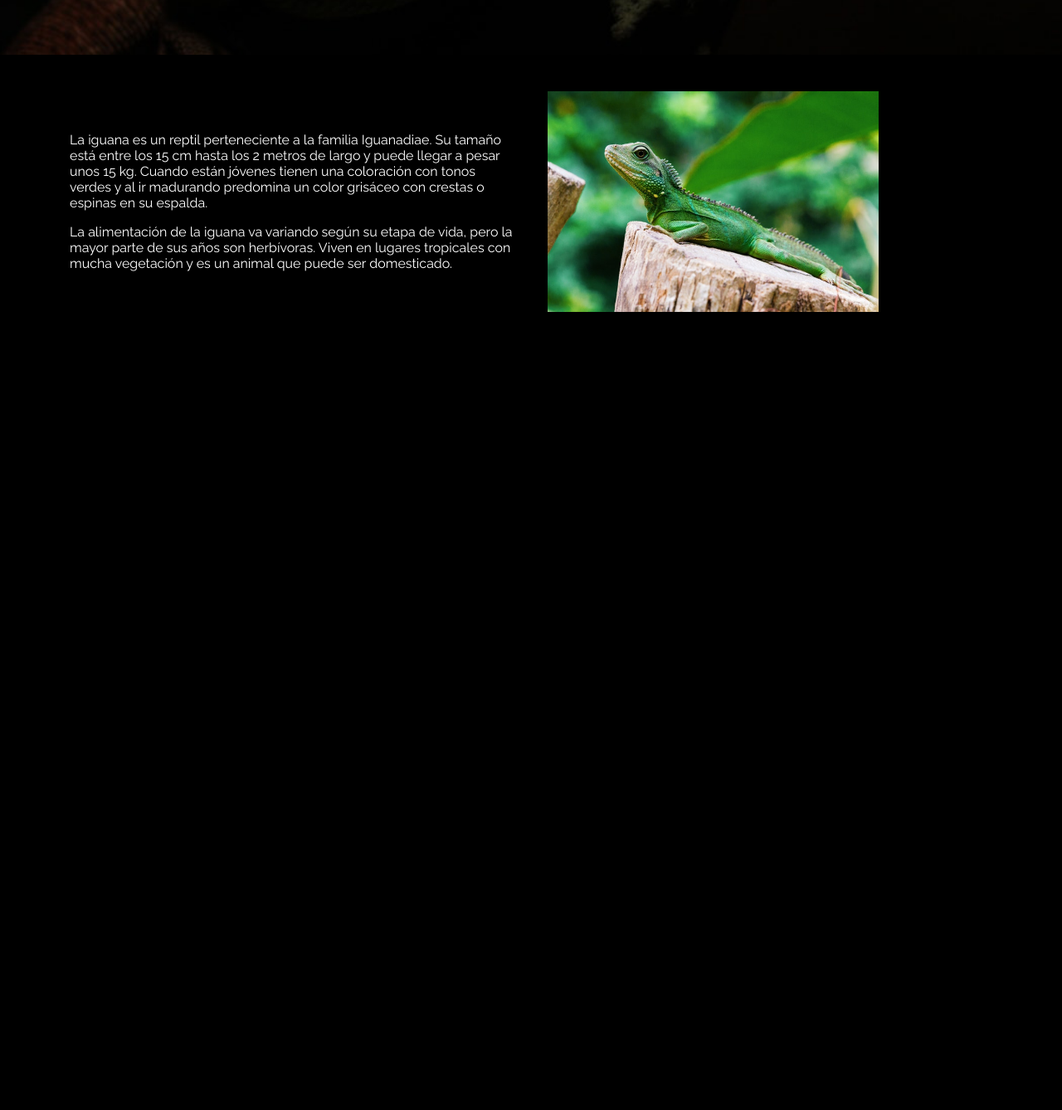
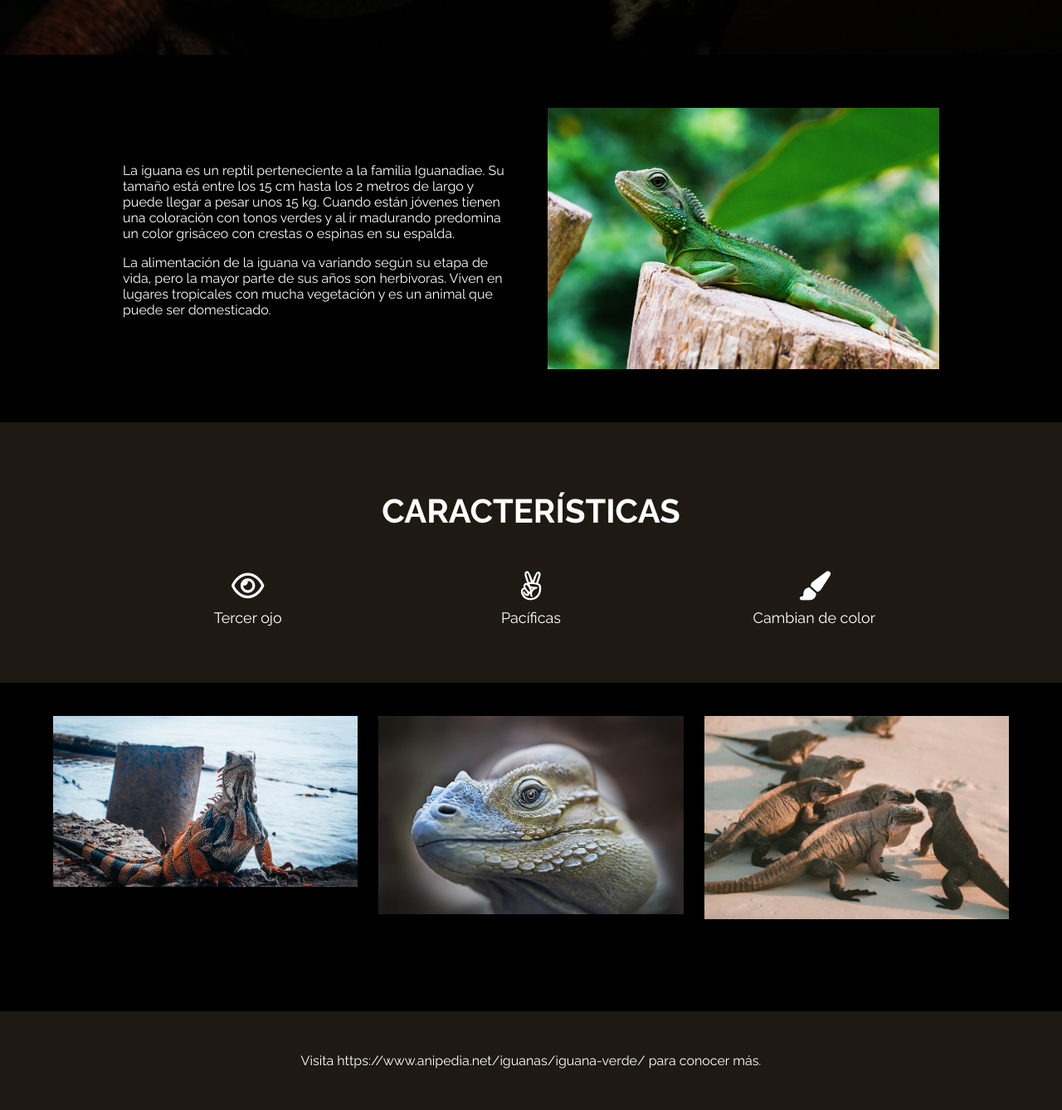
Before and after one commit to walcorpar/Fullstack, a plain HTML site: page Modulo 3/index.html in a window 1280 px wide. Shown: the part 740-2078 px from the top of the page at 83% size. Before the commit the page ends 1156 px from the top, so only its background shows below. Drawn offline with Linux system fonts and the light colour scheme.

Commit message:
final modulo 3

```diff
--- a/Modulo 3/Assets/css/style.css
+++ b/Modulo 3/Assets/css/style.css
@@ -0,0 +1,114 @@
+        body {
+    background-color: #000;
+    color: #fff;
+    font-family: 'Raleway', sans-serif;
+    margin: 0;
+}
+
+header {
+    text-align: center;
+    font-size: 50px;
+    font-weight: 700;
+    margin-bottom: 0;
+    padding-bottom: 20px;
+}
+
+.img-header {
+    width:100%;
+    height:auto;
+}
+
+/*DESCRIPCION*/
+.container {
+    display: flex;
+    align-items: center;
+    justify-content: space-around;
+    width: 80%;
+    margin: 40px auto;
+}
+
+.container div {
+    flex: 1;
+    padding: 20px;
+    font-size: 16px;
+    max-width: 50%;
+}
+
+.container img {
+    max-width: 100%;
+    height: auto;
+}
+
+/*Caracteristicas*/
+
+.caracteristicas-section {
+    background-color: #1E1A13;
+    padding: 50px 0;
+}
+
+.caracteristicas-titulo {
+    text-align: center;
+    font-size: 40px;
+    font-weight: 700;
+    margin-bottom: 50px;
+}
+
+.caracteristicas-iconos {
+    display: flex;
+    justify-content: space-around;
+    width: 80%;
+    margin: 0 auto;
+}
+
+.caracteristica-item {
+    text-align: center;
+    flex: 1;
+    padding: 0 15px;
+}
+
+/* Estilos de los íconos */
+.caracteristica-item i {
+    font-size: 35px;
+    color: #FFFFFF;
+    margin-bottom: 10px;
+    display: block;
+}
+
+/* Estilos del texto de la característica */
+.caracteristica-item p {
+    font-size: 18px;
+    margin-top: 0;
+}
+
+/*FLEX*/
+.section-flex{
+    display: flex;
+    width: 90%;
+    height: auto;
+    margin: 40px auto;
+    justify-content: space-between;
+    align-items: center;
+    gap: 25px;
+
+}
+
+.img-flex{
+    /*display: inline-flex;*/
+    flex:1;
+    height: 316px;
+    width: 202px;
+}
+
+.img-flex img{
+    width: 100%;
+    height: auto;
+    object-fit: cover;
+}
+
+/*FOOTER*/
+footer {
+    background-color: #1E1A13;
+    padding: 50px 0;
+    text-align: center;
+    color: #FFFFFF;
+}
--- a/Modulo 3/index.html
+++ b/Modulo 3/index.html
@@ -3,56 +3,11 @@
 <head>
     <meta charset="UTF-8">
     <meta name="viewport" content="width=device-width, initial-scale=1.0">
-    <!--<link rel="stylesheet" href="Assets/css/style.css">-->
+    <link rel="stylesheet" href="Assets/css/style.css">
     <link rel="preconnect" href="https://fonts.googleapis.com">
     <link rel="preconnect" href="https://fonts.gstatic.com" crossorigin>
     <link href="https://fonts.googleapis.com/css2?family=Raleway:ital,wght@0,100..900;1,100..900&display=swap" rel="stylesheet">
-
-    <style>
-        body {
-    background-color: #000;
-    color: #fff;
-    font-family: 'Raleway', sans-serif;
-    margin: 0;
-}
-
-header {
-    text-align: center;
-    font-size: 50px;
-    font-weight: 700;
-    margin-bottom: 0;
-    padding-bottom: 20px;
-}
-
-.img-header {
-    width:100%;
-    height:auto;
-}
-
-.container {
-    display: flex;
-    align-items: center;
-    justify-content: space-around;
-    width: 90%;
-    margin: 20px auto;
-}
-
-.container div {
-    flex: 1;
-    padding: 20px;
-    font-size: 16px;
-
-}
-.container img {
-    flex: 1;
-    display: flex;
-    justify-content: center;
-    align-items: center;
-    max-width: 100%;
-    height: auto;
-    width: 399px;
-}
- </style>
+    <script src="https://kit.fontawesome.com/9183fbe4ac.js" crossorigin="anonymous"></script>
 
 <title>Iguana</title>
 </head>
@@ -63,7 +18,9 @@ header {
     <div>
         <img class="img-header" src="Assets/img/bg-header.jpg" alt="Iguana">
     </div>
-    <div class="container">
+
+    <!--INICIO DESCRIPCION-->
+    <section class="container">
         <div>
            <p>La iguana es un reptil perteneciente a la familia Iguanadiae.
            Su tamaño está entre los 15 cm hasta los 2 metros de largo y puede llegar a pesar
@@ -73,9 +30,51 @@ header {
            pero la mayor parte de sus años son herbívoras. Viven en
            lugares tropicales con mucha vegetación y es un animal que puede ser domesticado.</p>
         </div>
+
         <div>
-            <img src="Assets/img/iguana-1.jpg">
+            <img src="Assets/img/iguana-1.jpg" alt="Iguana de color verde con una cresta">
         </div>
+    </section>
+
+    <!--FIN DESCRIPCION-->
+
+    <!--INICIO caracteristicas-->
+
+    <section class="caracteristicas-section">
+        <h2 class="caracteristicas-titulo">CARACTERÍSTICAS</h2>
+        <div class="caracteristicas-iconos">
+            <div class="caracteristica-item">
+                <i class="fa-regular fa-eye"></i> <p>Tercer ojo</p>
             </div>
+            <div class="caracteristica-item">
+                <i class="fa-brands fa-angellist"></i> <p>Pacíficas</p>
+            </div>
+            <div class="caracteristica-item">
+                <i class="fa-solid fa-paint-brush"></i> <p>Cambian de color</p>
+            </div>
+
+        </div>
+    </section>
+    <!-- FIN caracteristicas-->
+
+    <!-- INICIO FLEX-->
+     <section class="section-flex">
+        <div class="img-flex">
+            <img src="./Assets/img/iguana-2.jpg">
+        </div>
+        <div class="img-flex">
+            <img src="./Assets/img/iguana-3.jpg">
+        </div>
+        <div class="img-flex">
+            <img src="./Assets/img/iguana-4.jpg">
+        </div>
+     </section>
+
+    <!-- FIN FLEX -->
+
+    <!-- INICIO FOOTER-->
+     <footer>Visita https://www.anipedia.net/iguanas/iguana-verde/ para conocer más.</footer>
+    <!--FIN FOOTER-->
+
 </body>
 </html>
```
Also changed, not shown: 1 other file. Lines whose indentation alone changed are shown as unchanged.
